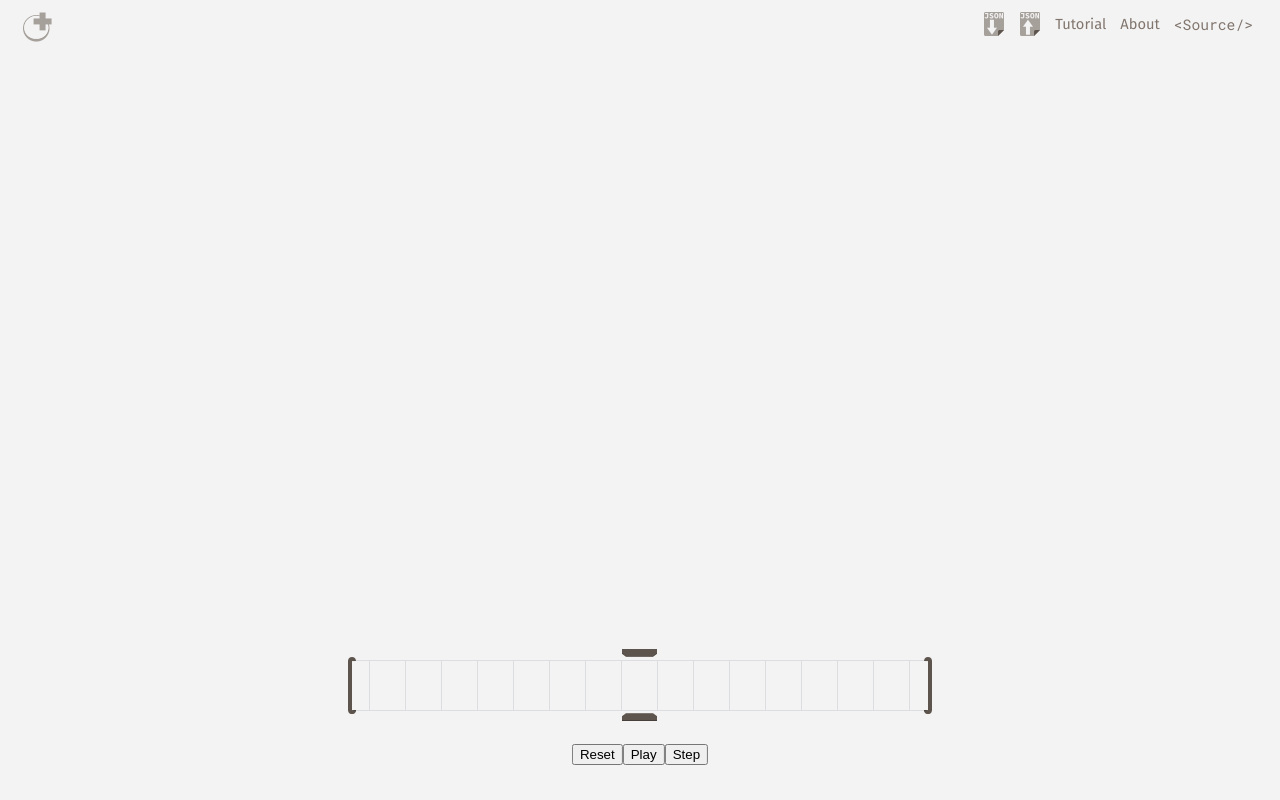
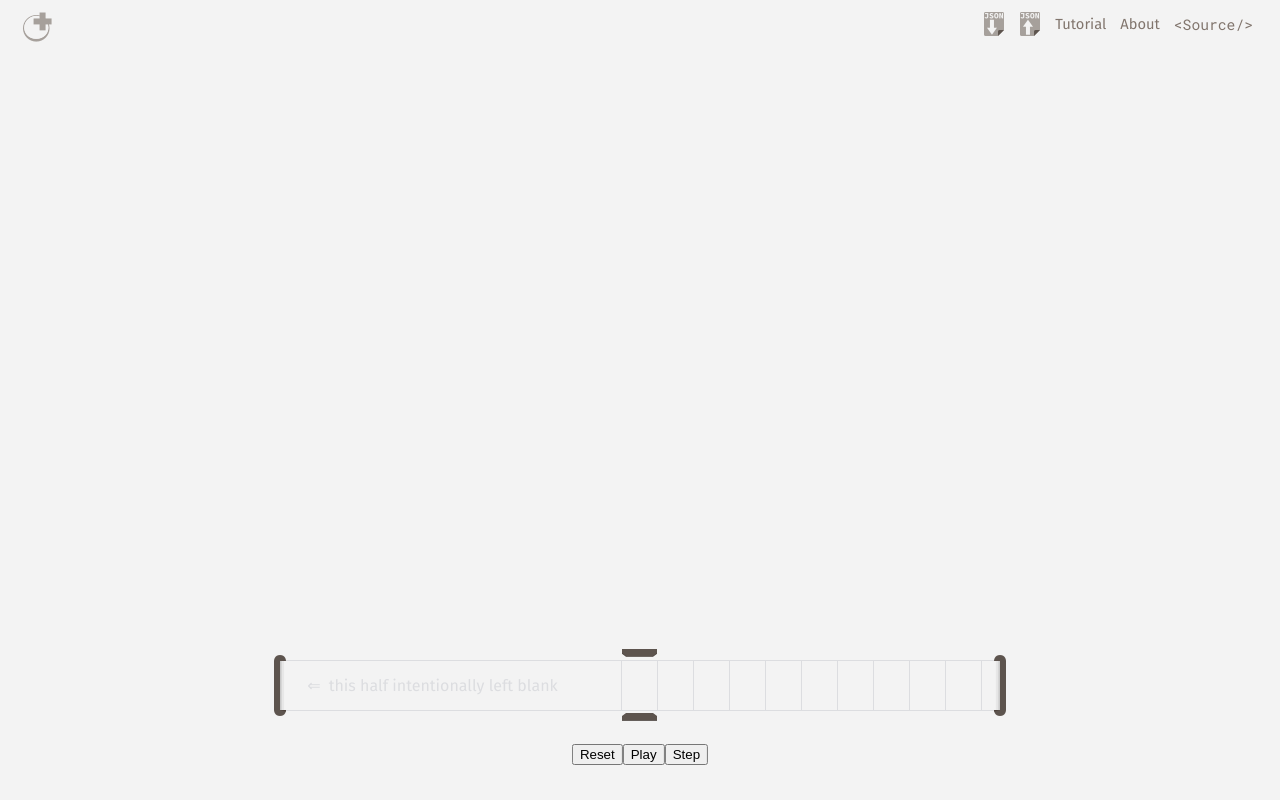
Before and after one commit to wjlewis/tm, a React (Create React App) app: page / in a window 1280 px wide. Built offline with nearby package versions, Linux system fonts and the light colour scheme.

Commit message:
Improve tape UI
It's still not complete, but the tape UI is *significantly* improved. It
is now unbounded, but only on the righthand side.

```diff
--- a/src/Tape/Tape.css
+++ b/src/Tape/Tape.css
@@ -31,6 +31,14 @@
   box-sizing: border-box;
 }
 
+.tape__padding-left {
+  font-family: var(--main-font);
+  color: var(--base-lt);
+  display: flex;
+  align-items: center;
+  justify-content: center;
+}
+
 .tape__cell {
   outline: none;
   background-color: transparent;
@@ -59,9 +67,9 @@
 }
 
 .tape-feed {
-  width: 8px;
-  height: 57px;
-  bottom: 86px;
+  width: 12px;
+  height: 61px;
+  bottom: 84px;
   background-image: url(./sprite.png);
 }
 
@@ -70,7 +78,7 @@
 }
 
 .tape-feed__right {
-  background-position: -8px 0;
+  background-position: -12px 0;
 }
 
 .tape-reader {
@@ -78,7 +86,7 @@
   height: 72px;
   bottom: 79px;
   background-image: url(./sprite.png);
-  background-position: -16px 0;
+  background-position: -24px 0;
 }
 
 .tape-reader--active {
--- a/src/Tape/Tape.tsx
+++ b/src/Tape/Tape.tsx
@@ -4,20 +4,16 @@ import { Dispatch } from 'redux';
 import classNames from 'classnames';
 import { State } from '../state-mgmt/state';
 import * as A from '../state-mgmt/actions';
-import { tapeEntries, tapeCenter } from '../state-mgmt/Tape';
+import { tapeEntries, CELL_WIDTH, VISIBLE_CELL_COUNT } from '../state-mgmt/Tape';
 import { isInEditMode } from '../state-mgmt/Mode';
 import './Tape.css';
 
 export interface TapeProps {
   entries: string[];
-  center: number;
   isEditable: boolean;
-  setCenter: (pos: number) => void;
   changeCell: (pos: number, value: string) => void;
+  updateScrollLeft: (scrollLeft: number) => void;
 }
-
-export const CELL_WIDTH = 36;
-export const CELL_COUNT = 16;
 
 class Tape extends React.Component<TapeProps> {
   private tapeRef: React.RefObject<HTMLDivElement> = React.createRef();
@@ -29,23 +25,23 @@ class Tape extends React.Component<TapeProps> {
       'tape__cell--editable': isEditable,
     });
 
+    const leftPaddingWidth = CELL_WIDTH * VISIBLE_CELL_COUNT / 2 + CELL_WIDTH / 2;
+
     return (
       <>
-        <div className={`tape-reader${!isEditable ? ' tape-reader--active' : ''}`}
-             style={{
-               position: 'absolute',
-               left: `calc(50% - ${CELL_WIDTH / 2}px)`,
-             }} />
+        {this.renderReadHead()}
         <div className="tape"
              ref={this.tapeRef}
-             style={{ width: `${CELL_WIDTH * CELL_COUNT}px` }}>
+             onScroll={this.handleScroll}
+             style={{ width: `${CELL_WIDTH * VISIBLE_CELL_COUNT}px` }}>
           <div className="tape__cells">
-            <div className="tape__padding-left" style={{ width: `${CELL_WIDTH / 2}px` }} />
+            <div className="tape__padding-left" style={{ width: leftPaddingWidth }}>
+            ⇐&ensp;this half intentionally left blank
+            </div>
             {this.props.entries.map((l, i) => (
               <input key={i}
                      disabled={!this.props.isEditable}
                      className={cellClassName}
-                     onFocus={this.handleCellFocus(i)}
                      value={l}
                      onChange={this.handleCellChange(i)}
                      style={{ width: `${CELL_WIDTH}px` }}
@@ -55,30 +51,15 @@ class Tape extends React.Component<TapeProps> {
             <div className="tape__padding-right" style={{ width: `${CELL_WIDTH / 2}px` }} />
           </div>
         </div>
-        <div className="tape-feed tape-feed__left"
-             style={{
-               position: 'absolute',
-               left: `calc(50% - ${CELL_WIDTH * CELL_COUNT / 2 + 4}px)`,
-             }} />
-        <div className="tape-feed tape-feed__right"
-             style={{
-               position: 'absolute',
-               left: `calc(50% + ${CELL_WIDTH * CELL_COUNT / 2 - 4}px)`,
-             }} />
+        {this.renderFeeders()}
       </>
     );
   }
 
   componentDidMount() {
-    this.recenter(false);
-  }
-
-  componentDidUpdate(oldProps: TapeProps) {
-    if (this.props.center !== oldProps.center) this.recenter();
-  }
-
-  private handleCellFocus(index: number) {
-    return () => this.props.setCenter(index);
+    if (this.tapeRef.current) {
+      this.tapeRef.current.scrollTo(CELL_WIDTH / 2, 0);
+    }
   }
 
   private handleCellChange(pos: number) {
@@ -87,29 +68,54 @@ class Tape extends React.Component<TapeProps> {
     };
   }
 
-  // Whenever the "center" of the tape changes, we scroll the (HTML) tape to
-  // place the new center cell in the center of the (HTML) tape.
-  private recenter(smooth: boolean=true) {
-    const cellGap = CELL_WIDTH * (this.props.center + 1 - CELL_COUNT / 2);
-    if (this.tapeRef.current) {
-      this.tapeRef.current.scrollTo({
-        left: cellGap,
-        top: 0,
-        behavior: smooth ? 'smooth' : undefined,
-      });
-    }
+  private handleScroll = (e: any) => {
+    this.props.updateScrollLeft(e.target.scrollLeft);
+  };
+
+  // The read head and feeders exist entirely for aesthetic reasons; they are
+  // also unfortunately complicated-looking, due to the fact that they must be
+  // positioned outside of the tape itself. For these reasons, I've relegated
+  // them to these separate definitions.
+  private renderReadHead() {
+    const className = classNames('tape-reader', {
+      'tape-reader--active': !this.props.isEditable,
+    });
+    return (
+      <div className={className}
+           style={{
+             position: 'absolute',
+             left: `calc(50% - ${CELL_WIDTH / 2}px)`,
+           }} />
+    );
+  }
+
+  private renderFeeders() {
+    const FEEDER_WIDTH = 12;
+    return (
+      <>
+        <div className="tape-feed tape-feed__left"
+             style={{
+               position: 'absolute',
+               left: `calc(50% - ${CELL_WIDTH * VISIBLE_CELL_COUNT / 2 + FEEDER_WIDTH / 2}px)`,
+             }} />
+        <div className="tape-feed tape-feed__right"
+             style={{
+               position: 'absolute',
+               left: `calc(50% + ${CELL_WIDTH * VISIBLE_CELL_COUNT / 2 - FEEDER_WIDTH / 2}px)`,
+             }} />
+      </>
+    );
   }
 }
 
 const mapStateToProps = (state: State) => ({
   entries: tapeEntries(state),
-  center: tapeCenter(state),
   isEditable: isInEditMode(state),
 });
 
 const mapDispatchToProps = (dispatch: Dispatch) => ({
-  setCenter: (pos: number) => dispatch(A.setTapeCenter(pos)),
   changeCell: (pos: number, value: string) => dispatch(A.changeTapeCell(pos, value)),
+  updateScrollLeft: (scrollLeft: number) => dispatch(A.updateScrollLeft(scrollLeft)),
 });
 
 export default connect(
--- a/src/state-mgmt/Tape.ts
+++ b/src/state-mgmt/Tape.ts
@@ -2,34 +2,40 @@ import _ from 'lodash';
 import { Action } from './actions';
 import * as A from './actions';
 import { State } from './state';
+import { repeat } from '../tools/auxiliary';
 
 export interface TapeState {
   entries: string[];
-  center: number;
+  scrollLeft: number;
+  active: number;
 }
 
+export const CELL_WIDTH = 36;
+export const VISIBLE_CELL_COUNT = 20;
+
 export const initTapeState: TapeState = {
-  entries: ['', '', '', '', '', '', '', '', '', '', '', '', '', '', '', '', '', '', '', '', '', '', '', '', '', '', '', '', '', '', '', ''],
-  center: 15,
+  entries: repeat('', VISIBLE_CELL_COUNT),
+  scrollLeft: 0,
+  active: 15,
 };
 
 // Return an array containing all of the tape entries, along with entries
 // containing empty values for nonexistent intermediate entries.
 export const tapeEntries = (state: State): string[] => state.entities.tape.entries;
 
-export const tapeCenter = (state: State): number => state.entities.tape.center;
+export const activeTapeCell = (state: State): number => state.entities.tape.active;
 
 export const currentReadSymbol = (state: State): string => {
   const { tape } = state.entities;
-  return tape.entries[tape.center];
+  return tape.entries[tape.active];
 };
 
 export const tapeReducer = (state: State, action: Action): TapeState => {
   switch (action.type) {
-    case A.SET_TAPE_CENTER:
-      return setTapeCenter(state, action.payload.pos);
     case A.CHANGE_TAPE_CELL:
       return changeTapeCell(state, action.payload.pos, action.payload.value);
+    case A.UPDATE_SCROLL_LEFT:
+      return updateScrollLeft(state, action.payload.scrollLeft);
     case A.MOVE_TAPE:
       return moveTape(state, action.payload.direction);
     case A.WRITE_TAPE_SYMBOL:
@@ -39,25 +45,43 @@ export const tapeReducer = (state: State, action: Action): TapeState => {
   }
 };
 
-const setTapeCenter = (state: State, pos: number): TapeState => ({
-  ...state.entities.tape,
-  center: pos,
-});
-
 const changeTapeCell = (state: State, pos: number, value: string): TapeState => ({
   ...state.entities.tape,
   entries: _.update(_.clone(state.entities.tape.entries), pos, _ => value),
 });
 
+const updateScrollLeft = (state: State, scrollLeft: number): TapeState => ({
+  ...state.entities.tape,
+  entries: updateBlocks(state.entities.tape.entries, scrollLeft),
+  scrollLeft,
+});
+
+const updateBlocks = (entries: string[], leftPos: number): string[] => {
+  const BLOCK_SIZE = 20;
+  const cellDiff = entries.length - Math.floor(leftPos / CELL_WIDTH);
+  // If there is less than a block between the current scroll position and the
+  // end of the tape, we add a new empty block.
+  if (cellDiff < BLOCK_SIZE) {
+    return [...entries, ...repeat('', BLOCK_SIZE)];
+  }
+  // If there is an EMPTY block at the end of the tape, and there are at least 2
+  // blocks between the current scroll position and the end, we remove the empty
+  // block.
+  else if (cellDiff > 2 * BLOCK_SIZE && entries.slice(-BLOCK_SIZE).every(val => val.length === 0)) {
+    return entries.slice(0, -BLOCK_SIZE);
+  }
+  return entries;
+};
+
 const moveTape = (state: State, direction: 'L' | 'R'): TapeState => ({
   ...state.entities.tape,
-  center: state.entities.tape.center + (direction === 'L' ? +1 : -1),
+  active: state.entities.tape.active + (direction === 'L' ? +1 : -1),
 });
 
 const writeTapeSymbol = (state: State, symbol: string): TapeState => {
   const { tape } = state.entities;
   return {
     ...tape,
-    entries: _.set(_.clone(tape.entries), tape.center, symbol),
+    entries: _.set(_.clone(tape.entries), tape.active, symbol),
   };
 };
--- a/src/state-mgmt/actions.ts
+++ b/src/state-mgmt/actions.ts
@@ -124,16 +124,16 @@ export const markDuplicateTransitions = (ids: string[]): Action => ({
 });
 
 // Tape actions:
-export const SET_TAPE_CENTER = 'SET_TAPE_CENTER';
-export const setTapeCenter = (pos: number): Action => ({
-  type: SET_TAPE_CENTER,
-  payload: { pos },
-});
-
 export const CHANGE_TAPE_CELL = 'CHANGE_TAPE_CELL';
 export const changeTapeCell = (pos: number, value: string): Action => ({
   type: CHANGE_TAPE_CELL,
   payload: { pos, value },
+});
+
+export const UPDATE_SCROLL_LEFT = 'UPDATE_SCROLL_LEFT';
+export const updateScrollLeft = (scrollLeft: number): Action => ({
+  type: UPDATE_SCROLL_LEFT,
+  payload: { scrollLeft },
 });
 
 export const MOVE_TAPE = 'MOVE_TAPE';
--- a/src/tools/auxiliary.ts
+++ b/src/tools/auxiliary.ts
@@ -11,3 +11,13 @@ export const mod2Include = <A>(x: A, xs: A[]): A[] => (
 export const xOr = (x: boolean, y: boolean): boolean => (
   (x || y) && !(x && y)
 );
+
+// repeat(what, times) constructs an Array containing "what" repeated "times"
+// times.
+export const repeat = <A>(what: A, times: number): A[] => {
+  const res = new Array(times);
+  for (let i = 0; i < times; i++) {
+    res[i] = what;
+  }
+  return res;
+};
```
Also changed, not shown: graphics/tape.svg, src/Tape/sprite.png.
